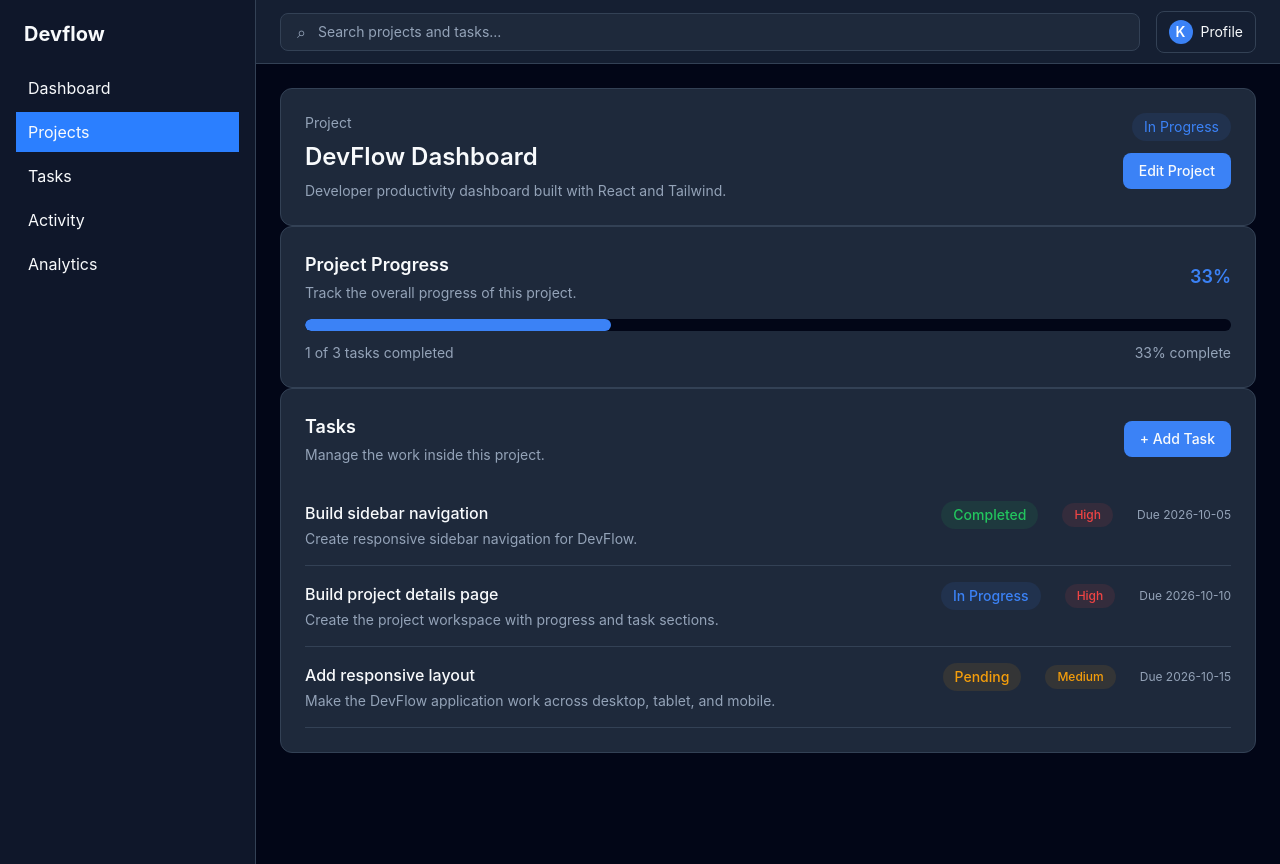
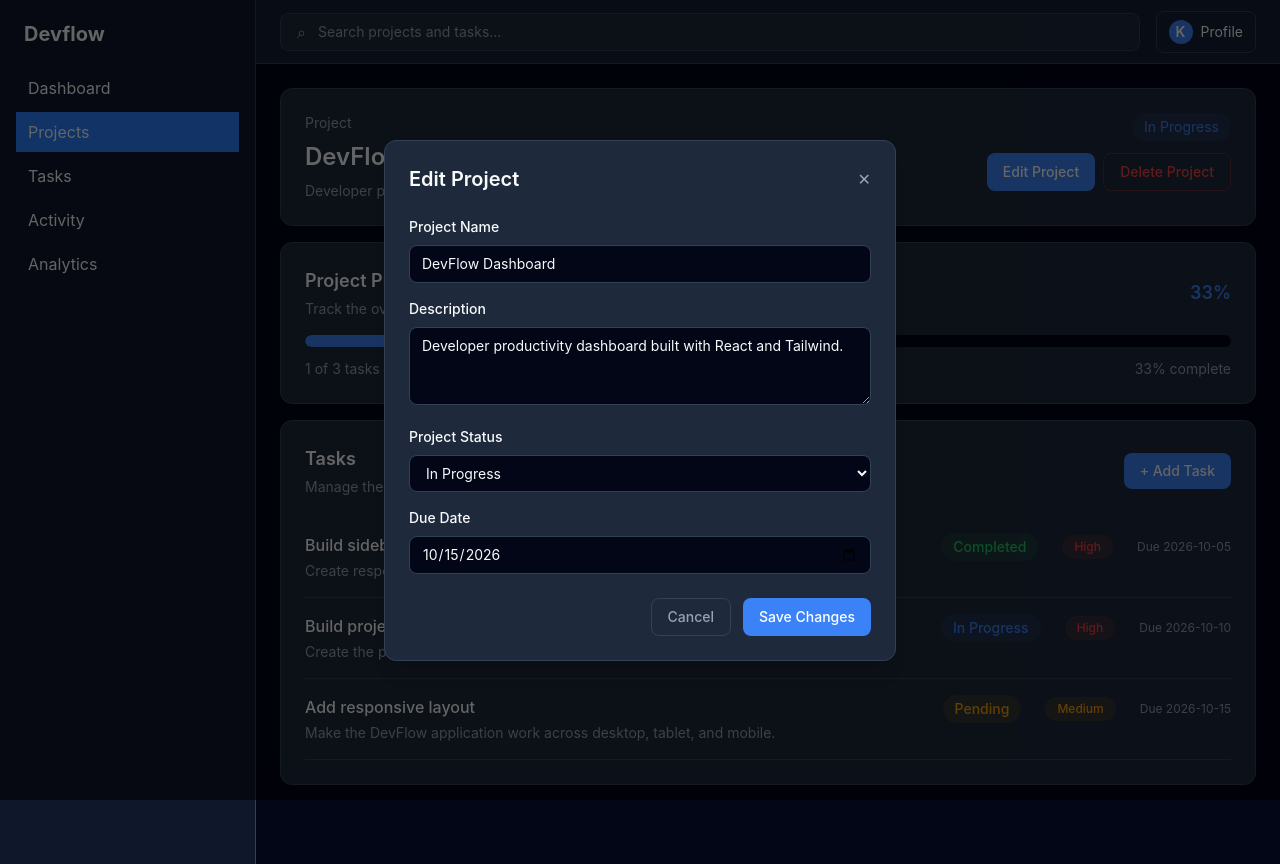
Before and after one commit to krishna-hingu/devflow, a React (Vite) app: page /projects/1 in a window 1280 px wide. Both pictures are taken after a click on the button "Edit Project". Built offline with nearby package versions, Linux system fonts and the light colour scheme.

Commit message:
feat: complete project CRUD functionality

```diff
--- /dev/null
+++ b/src/components/projects/EditProjectModal.jsx
@@ -0,0 +1,160 @@
+import { useContext, useState } from "react";
+import DevFlowContext from "../../context/DevFlowContext";
+
+function EditProjectModal({ project, onClose }) {
+  // Initialize form fields with existing project data
+  const [projectName, setProjectName] = useState(project.name);
+  const [projectDescription, setProjectDescription] = useState(
+    project.description || "",
+  );
+  const [projectStatus, setProjectStatus] = useState(project.status);
+  const [projectDueDate, setProjectDueDate] = useState(project.dueDate || "");
+
+  const { updateProject } = useContext(DevFlowContext);
+
+  const handleSubmit = (event) => {
+    event.preventDefault();
+
+    // Validate project name
+    if (!projectName.trim()) {
+      alert("Project name is required.");
+      return;
+    }
+
+    // Prepare updated project data
+    const updatedProject = {
+      name: projectName.trim(),
+      description: projectDescription.trim(),
+      status: projectStatus,
+      dueDate: projectDueDate,
+    };
+
+    // Update project through Context
+    updateProject(project.id, updatedProject);
+
+    // Close modal after successful update
+    onClose();
+  };
+
+  return (
+    <div className="fixed inset-0 z-50 flex items-center justify-center bg-black/60">
+      <div className="w-full max-w-lg rounded-xl border border-devflow-border bg-devflow-card p-6 shadow-xl">
+        {/* Modal Header */}
+        <div className="mb-6 flex items-center justify-between">
+          <h2 className="text-xl font-semibold text-devflow-text">
+            Edit Project
+          </h2>
+
+          <button
+            type="button"
+            aria-label="Close modal"
+            onClick={onClose}
+            className="text-devflow-text-muted hover:text-devflow-text"
+          >
+            ✕
+          </button>
+        </div>
+
+        {/* Edit Project Form */}
+        <form onSubmit={handleSubmit} className="space-y-4">
+          {/* Project Name */}
+          <div>
+            <label
+              htmlFor="projectName"
+              className="mb-2 block text-sm font-medium text-devflow-text"
+            >
+              Project Name
+            </label>
+
+            <input
+              id="projectName"
+              type="text"
+              placeholder="Enter project name"
+              value={projectName}
+              onChange={(event) => setProjectName(event.target.value)}
+              className="w-full rounded-lg border border-devflow-border bg-devflow-background px-3 py-2 text-sm text-devflow-text outline-none"
+            />
+          </div>
+
+          {/* Description */}
+          <div>
+            <label
+              htmlFor="projectDescription"
+              className="mb-2 block text-sm font-medium text-devflow-text"
+            >
+              Description
+            </label>
+
+            <textarea
+              id="projectDescription"
+              rows="3"
+              placeholder="Describe your project..."
+              value={projectDescription}
+              onChange={(event) => setProjectDescription(event.target.value)}
+              className="w-full rounded-lg border border-devflow-border bg-devflow-background px-3 py-2 text-sm text-devflow-text outline-none"
+            ></textarea>
+          </div>
+
+          {/* Project Status */}
+          <div>
+            <label
+              htmlFor="projectStatus"
+              className="mb-2 block text-sm font-medium text-devflow-text"
+            >
+              Project Status
+            </label>
+
+            <select
+              id="projectStatus"
+              value={projectStatus}
+              onChange={(event) => setProjectStatus(event.target.value)}
+              className="w-full rounded-lg border border-devflow-border bg-devflow-background px-3 py-2 text-sm text-devflow-text outline-none"
+            >
+              <option value="Pending">Pending</option>
+              <option value="In Progress">In Progress</option>
+              <option value="Completed">Completed</option>
+            </select>
+          </div>
+
+          {/* Due Date */}
+          <div>
+            <label
+              htmlFor="projectDueDate"
+              className="mb-2 block text-sm font-medium text-devflow-text"
+            >
+              Due Date
+            </label>
+
+            <input
+              id="projectDueDate"
+              type="date"
+              value={projectDueDate}
+              onChange={(event) => setProjectDueDate(event.target.value)}
+              className="w-full rounded-lg border border-devflow-border bg-devflow-background px-3 py-2 text-sm text-devflow-text outline-none"
+            />
+          </div>
+
+          {/* Modal Actions */}
+          <div className="flex justify-end gap-3 pt-2">
+            <button
+              type="button"
+              onClick={onClose}
+              className="rounded-lg border border-devflow-border px-4 py-2 text-sm font-medium text-devflow-text-muted hover:bg-devflow-background"
+            >
+              Cancel
+            </button>
+
+            <button
+              type="submit"
+              className="rounded-lg bg-devflow-blue px-4 py-2 text-sm font-medium text-white hover:bg-devflow-blue-hover"
+            >
+              Save Changes
+            </button>
+          </div>
+        </form>
+      </div>
+    </div>
+  );
+}
+
+export default EditProjectModal;
--- a/src/components/projects/ProjectHeader.jsx
+++ b/src/components/projects/ProjectHeader.jsx
@@ -1,16 +1,41 @@
-function ProjectHeader({project}) {
+function ProjectHeader({ project, onEdit, onDelete }) {
   return (
     <section className="flex items-start justify-between rounded-xl border border-devflow-border bg-devflow-card p-6">
       <div>
         <p className="mb-2 text-sm text-devflow-text-muted">Project</p>
-                <h1 className="text-2xl font-semibold text-devflow-text">{project.name}</h1>
-                <p className="mt-2 text-sm text-devflow-text-muted">{project.description}</p>
+
+        <h1 className="text-2xl font-semibold text-devflow-text">
+          {project.name}
+        </h1>
+
+        <p className="mt-2 text-sm text-devflow-text-muted">
+          {project.description}
+        </p>
       </div>
+
       <div className="flex flex-col items-end gap-3">
-                <span className="rounded-full bg-devflow-blue/10 px-3 py-1 text-sm text-devflow-blue">{project.status}</span>
-                <button className="rounded-lg bg-devflow-blue px-4 py-2 text-sm font-medium text-devflow-text hover:bg-devflow-blue-hover">Edit Project</button>
+        <span className="rounded-full bg-devflow-blue/10 px-3 py-1 text-sm text-devflow-blue">
+          {project.status}
+        </span>
+
+        <div className="flex gap-2">
+          <button
+            onClick={onEdit}
+            className="rounded-lg bg-devflow-blue px-4 py-2 text-sm font-medium text-white hover:bg-devflow-blue-hover"
+          >
+            Edit Project
+          </button>
+
+          <button
+            onClick={onDelete}
+            className="rounded-lg border border-devflow-error/30 px-4 py-2 text-sm font-medium text-devflow-error hover:bg-devflow-error/10"
+          >
+            Delete Project
+          </button>
+        </div>
       </div>
     </section>
-    )
+  );
 }
+
 export default ProjectHeader;
--- a/src/pages/ProjectDetails.jsx
+++ b/src/pages/ProjectDetails.jsx
@@ -1,14 +1,19 @@
-import { useParams } from "react-router-dom";
-import { useContext } from "react";
+import { useParams, useNavigate } from "react-router-dom";
+import { useContext, useState } from "react";
 import DevFlowContext from "../context/DevFlowContext";
 
 import ProjectHeader from "../components/projects/ProjectHeader";
 import ProjectProgress from "../components/projects/ProjectProgress";
 import ProjectTasks from "../components/projects/ProjectTasks";
 
+import EditProjectModal from "../components/projects/EditProjectModal";
+
 function ProjectDetails() {
+  const navigate = useNavigate();
+
   const { projectId } = useParams();
-  const { taskList, projectList } = useContext(DevFlowContext);
+  const { taskList, projectList, deleteProject } = useContext(DevFlowContext);
+  const [isEditModalOpen, setIsEditModalOpen] = useState(false);
   const project = projectList.find(
     (project) => project.id === Number(projectId),
   );
@@ -16,11 +21,37 @@ function ProjectDetails() {
     return <h1>Project Not Found</h1>;
   }
   const projectTasks = taskList.filter((task) => task.projectId === project.id);
+  const handleDeleteProject = () => {
+    const isConfirmed = window.confirm(
+      `Are you sure you want to delete "${project.name}"? All tasks in this project will also be deleted.`,
+    );
+
+    if (!isConfirmed) {
+      return;
+    }
+
+    deleteProject(project.id);
+    navigate("/projects");
+  };
+
   return (
     <>
-      <ProjectHeader project={project} />
-      <ProjectProgress project={project} tasks={projectTasks} />
-      <ProjectTasks tasks={projectTasks} projectId={projectId} />
+      <div className="space-y-4">
+        <ProjectHeader
+          project={project}
+          onEdit={() => setIsEditModalOpen(true)}
+          onDelete={handleDeleteProject}
+        />
+        <ProjectProgress project={project} tasks={projectTasks} />
+        <ProjectTasks tasks={projectTasks} projectId={projectId} />
+
+        {isEditModalOpen && (
+          <EditProjectModal
+            project={project}
+            onClose={() => setIsEditModalOpen(false)}
+          />
+        )}
+      </div>
     </>
   );
 }
--- a/src/pages/Projects.jsx
+++ b/src/pages/Projects.jsx
@@ -26,7 +26,7 @@ function Projects() {
       </div>
 
       {/* project list card  */}
-      <div className="space-y-2">
+      <div className="space-y-4">
         {projectList.map((project) => {
           const projectTasks = taskList.filter(
             (task) => task.projectId === project.id,
```
Lines whose indentation alone changed are shown as unchanged.
